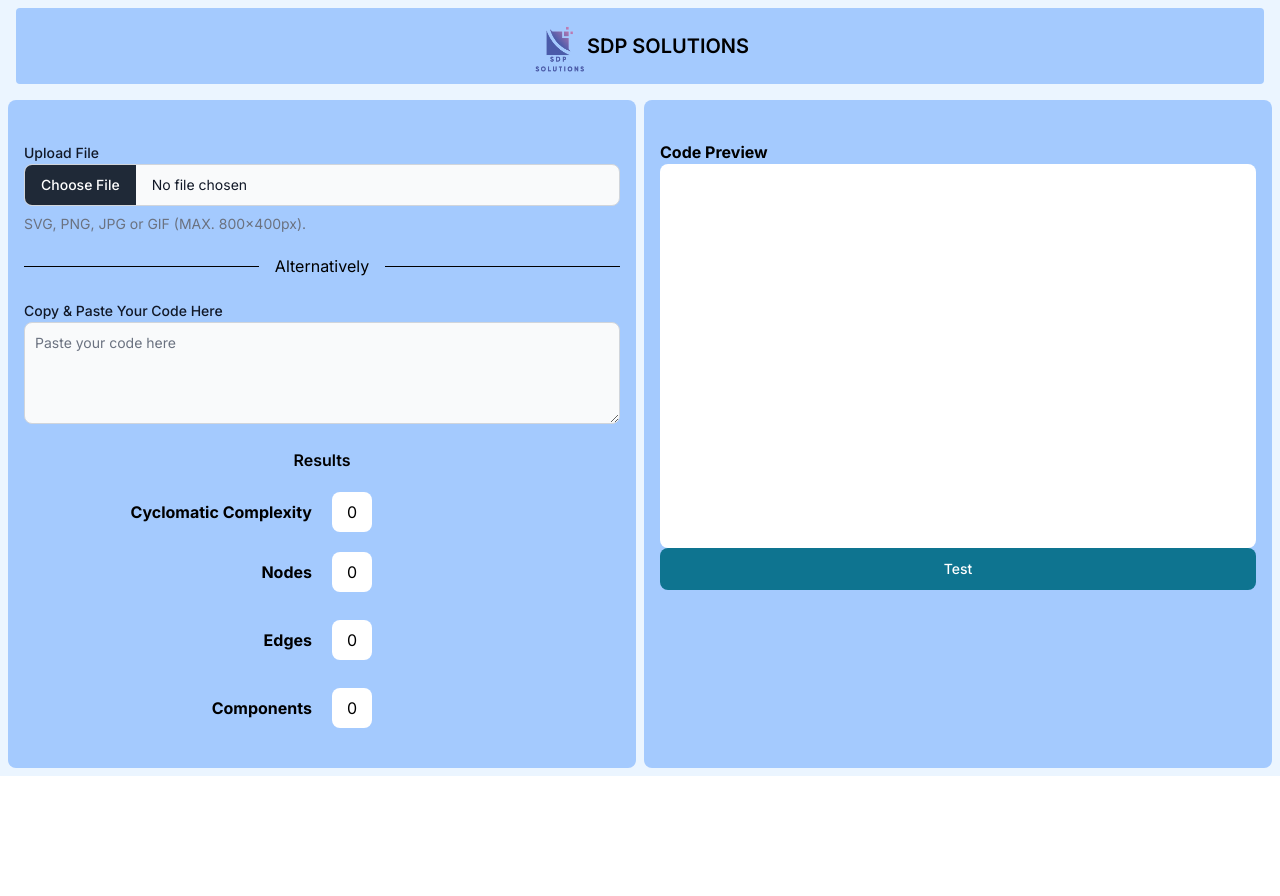
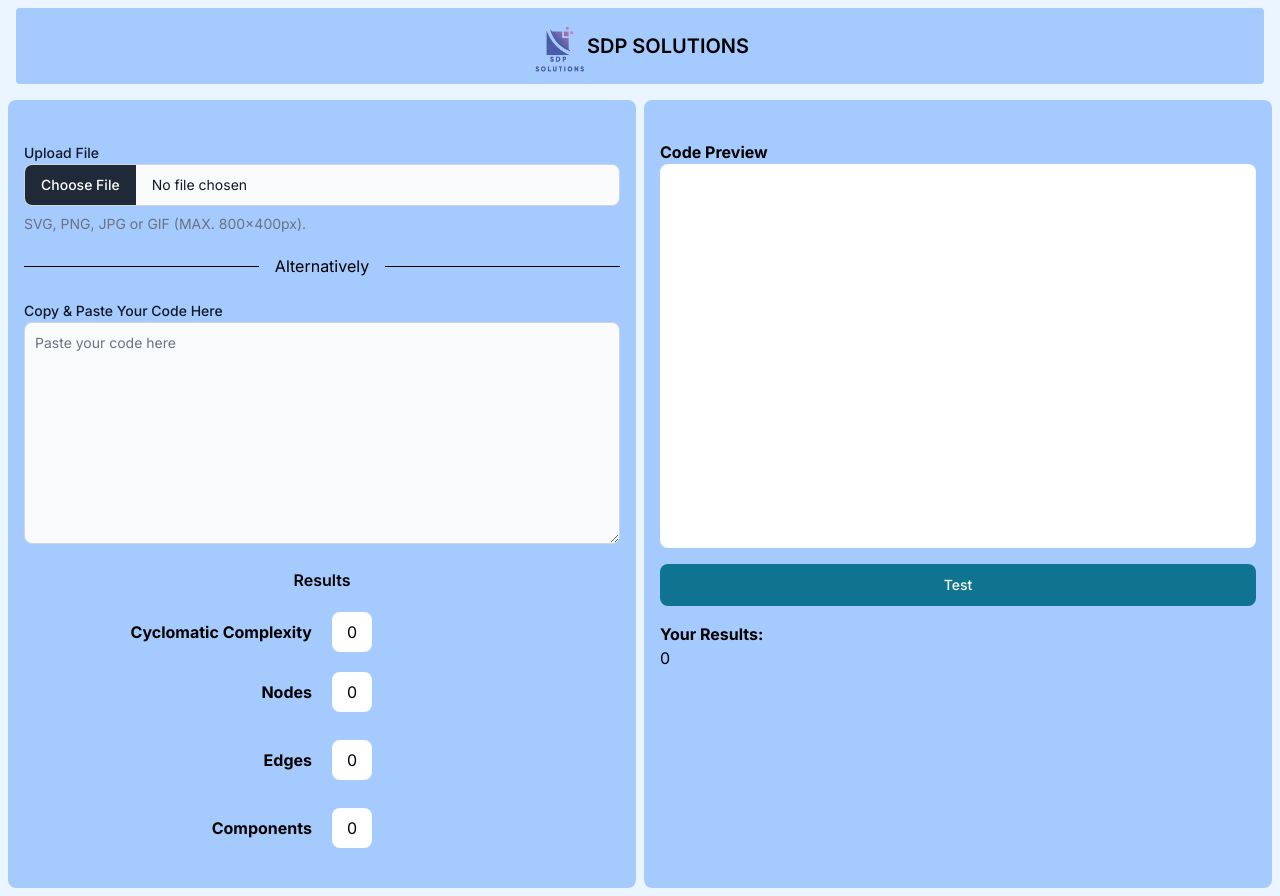
Before and after one commit to SnoodieTheSnoople/sdp-solutions-xp, a Next.js app: page / in a window 1280 px wide. Before the commit the page ends 800 px from the top, so only its background shows below. Built offline with nearby package versions, Linux system fonts and the light colour scheme.

Commit message:
Update page.js
->Now says results of Cyc Complexity
->Only PHP and Java Files can be uploaded

```diff
--- a/src/app/page.js
+++ b/src/app/page.js
@@ -88,7 +88,7 @@
 
 'use client'
 import React, { useState, useCallback } from 'react';
-import { Button, ButtonGroup, Label } from 'flowbite-react';
+import { Button, Label } from 'flowbite-react';
 import NavbarComponent from '@/components/navbar';
 import FileUploadComponent from '@/components/fileUpload';
 import Divider from '@/components/divider';
@@ -96,6 +96,7 @@ import Calc from '@/components/functions/Calc 1';
 
 export default function Home() {
     const [content, setContent] = useState('');
+    const [fileContent, setFileContent] = useState('');
     const [metrics, setMetrics] = useState({ E: 0, N: 0, P: 0, M: 0 });
     const [shouldCalculate, setShouldCalculate] = useState(false);
 
@@ -113,17 +114,43 @@ export default function Home() {
         setShouldCalculate(true);
     }, []);
 
+    const handleFileUploadContent = useCallback((fileUploadedContent) => {
+        setFileContent(fileUploadedContent);
+        if (!content.trim()) {
+            setContent(fileUploadedContent);
+        }
+    }, [content]);
+
+    React.useEffect(() => {
+        if (!content.trim() && fileContent) {
+            setContent(fileContent);
+        }
+    }, [content, fileContent]);
+
+    const getRiskLevel = (complexity) => {
+        if (complexity >= 1 && complexity <= 10) {
+            return "Simple procedure, little risk";
+        } else if (complexity >= 11 && complexity <= 20) {
+            return "More complex, moderate risk";
+        } else if (complexity >= 21 && complexity <= 50) {
+            return "Complex, high risk";
+        } else if (complexity > 50) {
+            return "Untestable code, very high risk";
+        }
+        return "Unknown";
+    };
+
     return (
         <div className='bg-blue-50 pb-2'>
             <NavbarComponent />
             <div className="grid grid-cols-2 gap-2 pl-2 pr-2 pt-2">
                 <div className="col-span-1 bg-blue-300 rounded-lg pt-10 pl-4 pr-4 pb-10">
-          <FileUploadComponent setContent={setContent} />
+                    <FileUploadComponent onFileContent={handleFileUploadContent} />
                     <Divider><p>Alternatively</p></Divider>
                     <Label htmlFor="message" value='Copy & Paste Your Code Here'/>
                     <textarea
                         id="message"
-            rows="4"
+                        rows="10"
                         className="block p-2.5 w-full text-sm text-gray-900 bg-gray-50 rounded-lg border border-gray-300 focus:ring-blue-500 focus:border-blue-500 dark:bg-gray-700 dark:border-gray-600 dark:placeholder-gray-400 dark:text-white dark:focus:ring-blue-500 dark:focus:border-blue-500"
                         placeholder="Paste your code here"
                         onChange={handleTextareaChange}
@@ -155,7 +182,11 @@ export default function Home() {
                     <div className="h-96 bg-white rounded-lg p-2 overflow-auto">
                         <pre>{content}</pre>
                     </div>
-          <Button className='w-full' onClick={handleTestClick}>Test</Button>
+                    <Button className='w-full mt-4' onClick={handleTestClick}>Test</Button>
+                    <div className='pt-4'>
+                        <p className="font-bold">Your Results:</p>
+                        <p>{metrics.M && getRiskLevel(metrics.M)}</p>
+                    </div>
                 </div>
             </div>
             {shouldCalculate && <Calc code={content} onResults={updateMetrics} />}
```
Lines whose indentation alone changed are shown as unchanged.
